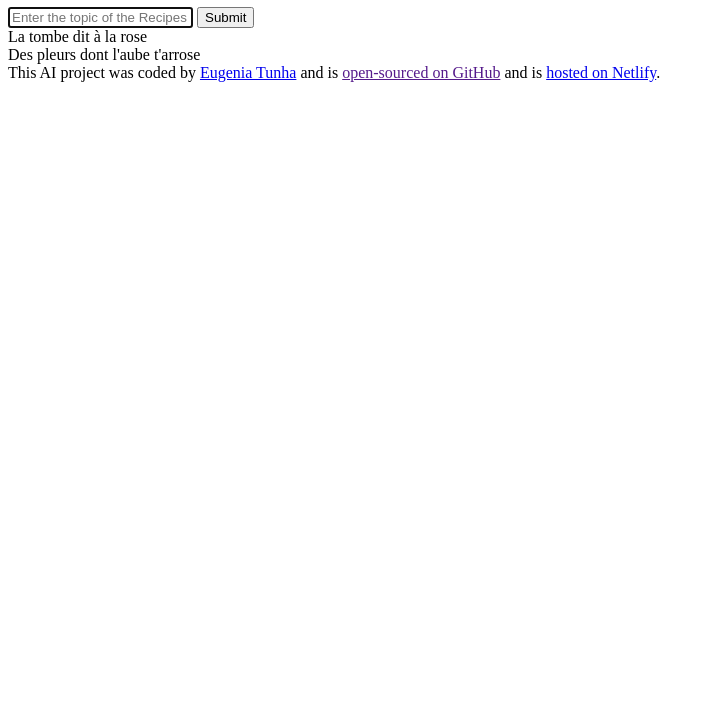
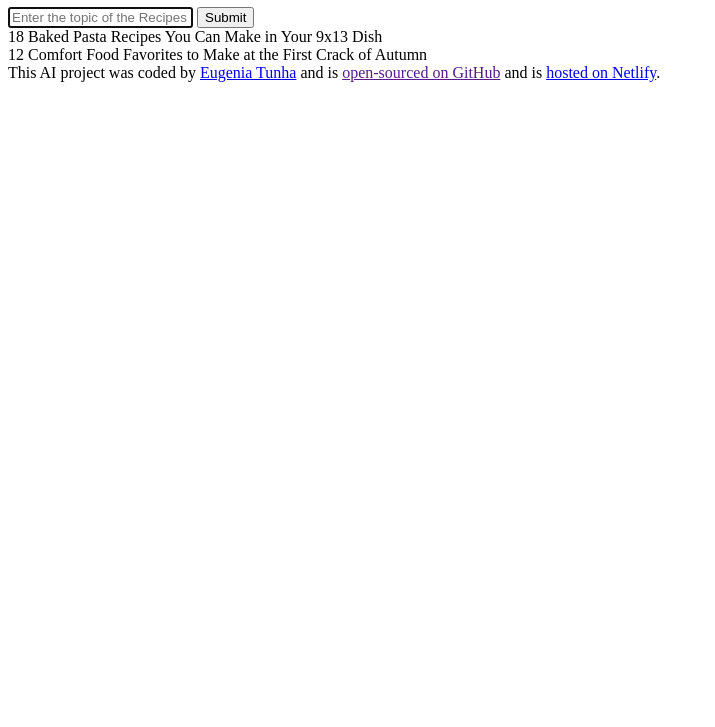
Before and after one commit to Eugal-git/AI-Recipes-CSS, a plain HTML site: page index.html in a window 1280 px wide. Shown: the part 73-800 px from the top of the page, without its empty margins (0-715 px from the left). Drawn offline with Linux system fonts and the light colour scheme.

Commit message:
Update index.html

```diff
--- a/index.html
+++ b/index.html
@@ -25,9 +25,9 @@
           <input type="submit" class="submit-button" />
         </form>
         <div class="poem">
-          La tombe dit à la rose
-          <br />
-          Des pleurs dont l'aube t'arrose
+        18 Baked Pasta Recipes You Can Make in Your 9x13 Dish
+        <br />
+        12 Comfort Food Favorites to Make at the First Crack of Autumn
         </div>
       </main>
 
```
